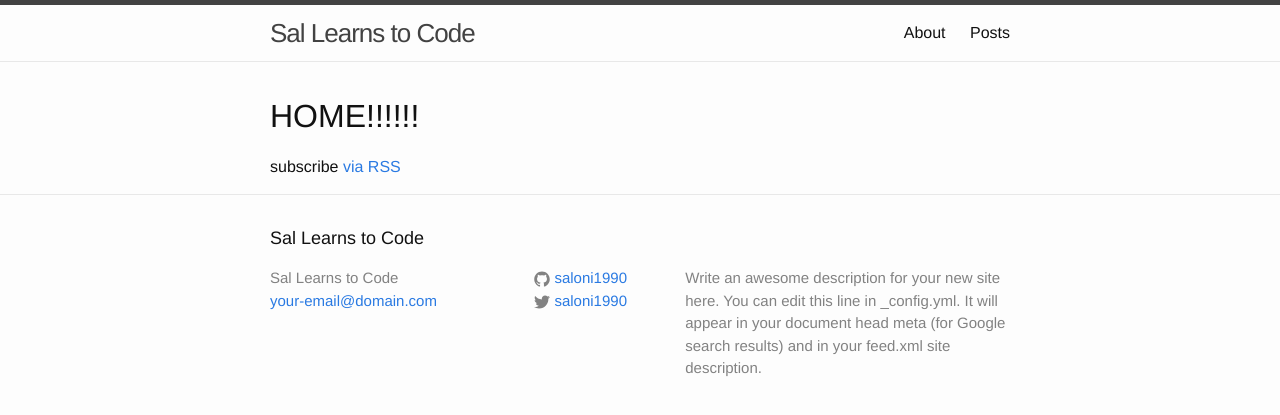
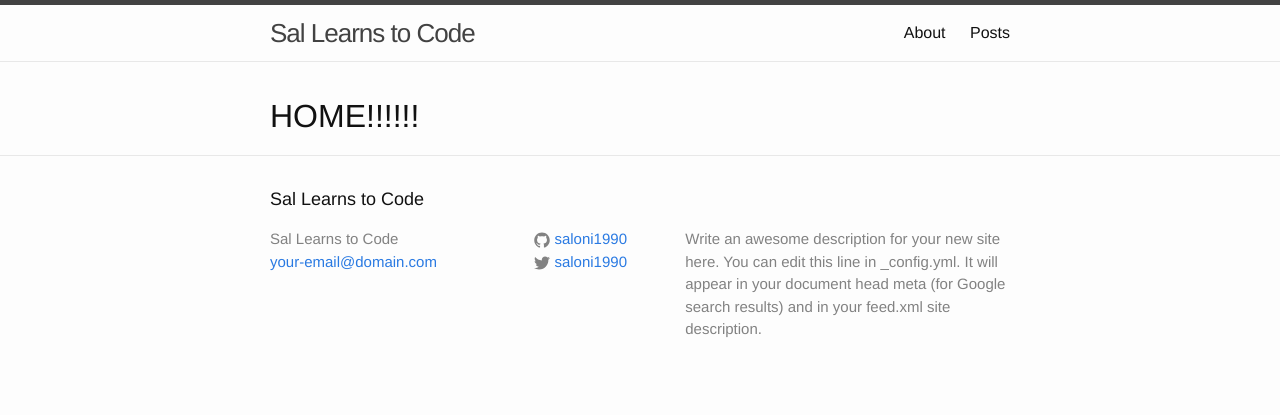
Before and after one commit to saloni1990/saloni1990.github.io, a Jekyll site: the page built from index.html, in a window 1280 px wide. Shown: the top 415 px of the page. Built offline with Jekyll 4.4.1, drawn with Linux system fonts in a browser that asks for light colours.

Commit message:
Update index.html

```diff
--- a/index.html
+++ b/index.html
@@ -1,10 +1,9 @@
 ---
 layout: home
 ---
+<html>
 
-<h1>HOME!!!!!!</h1>
 <div class="home">
+ <h1>HOME!!!!!!</h1>
 
-
-
-  <p class="rss-subscribe">subscribe <a href="{{ "/feed.xml" | prepend: site.baseurl }}">via RSS</a></p>
+</html>
```
